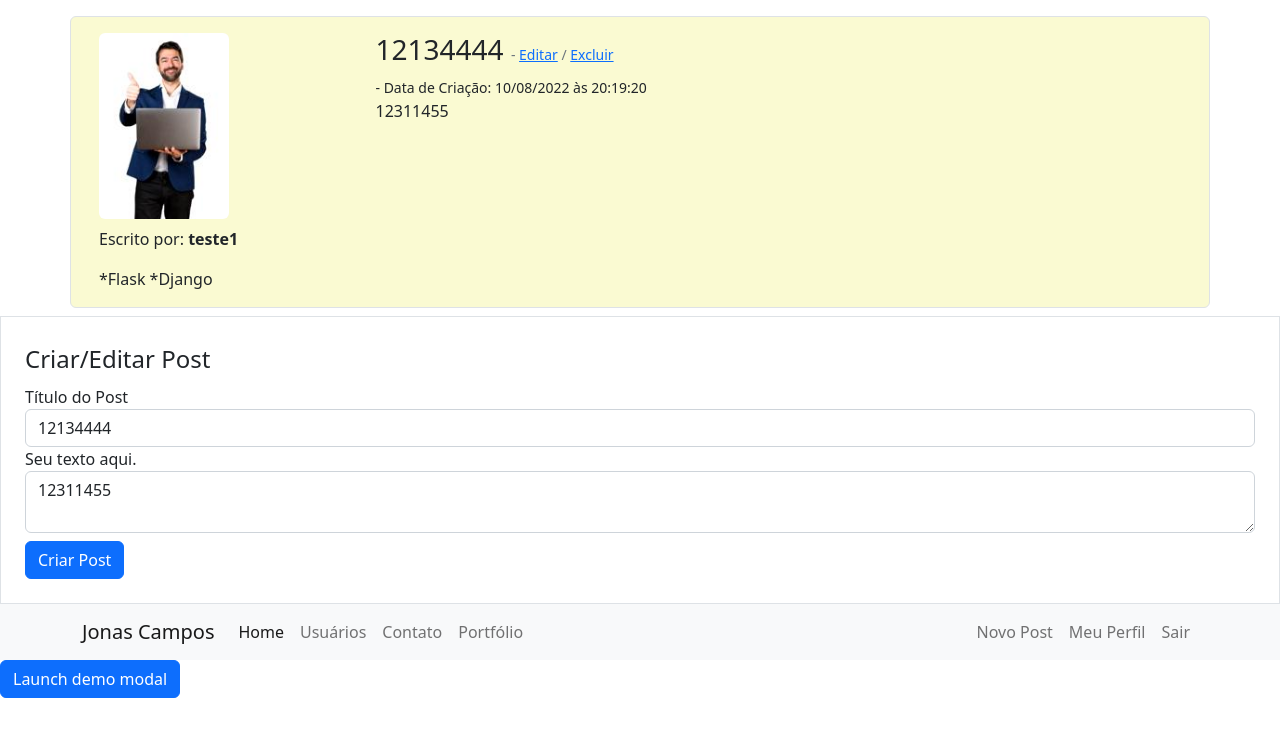
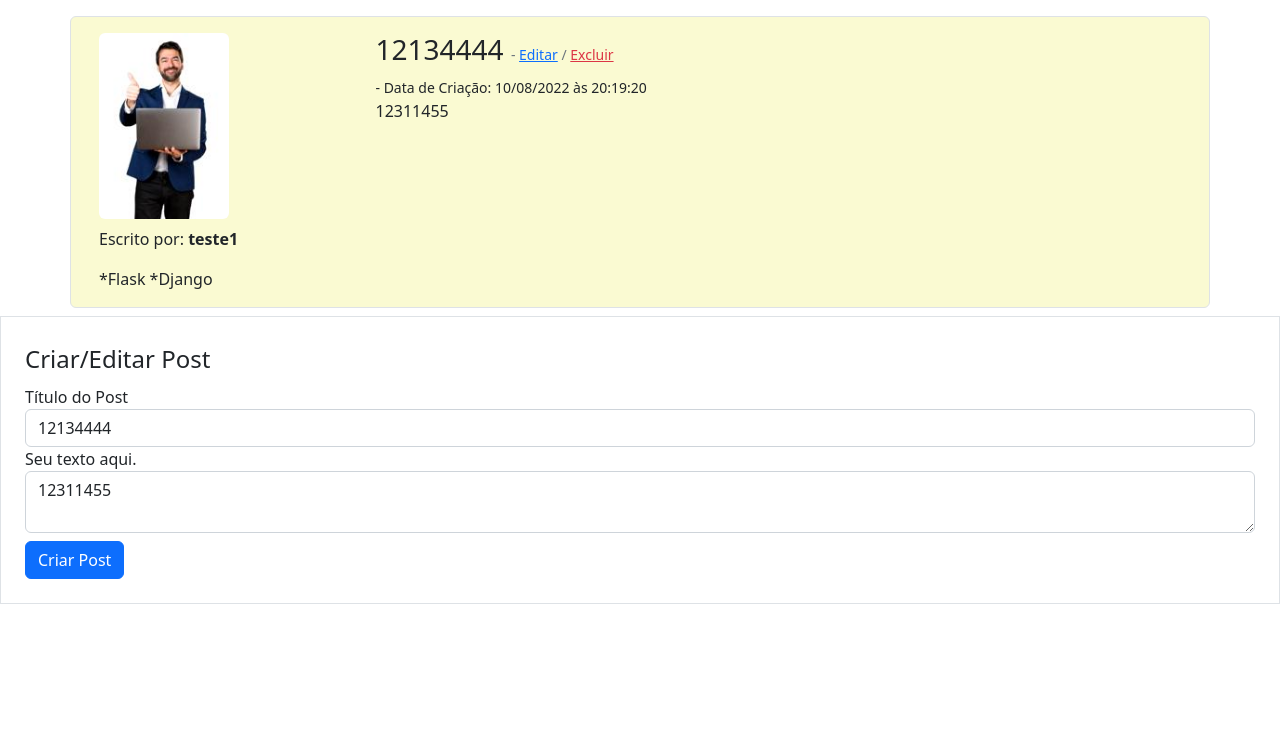
Before and after one commit to jonasaacampos/blog_python_flask, a Flask app: page /post/1 in a window 1280 px wide. Shown: the part 56-800 px from the top of the page. Run offline with Flask 2, Linux system fonts and the light colour scheme; a user stored in the database is signed in; data comes from the database, SQL or seed files in the repository; both versions use the stored data as it was after the commit; some libraries are stand-ins or nearby versions.

Commit message:
funcionalidade de exlusão de conteúdo

```diff
--- a/routes.py
+++ b/routes.py
@@ -1,4 +1,4 @@
-from flask import render_template, url_for, request, flash, redirect
+from flask import render_template, url_for, request, flash, redirect, abort
 import forms
 from app import app, database, bcrypt
 from models import Usuario, Post
@@ -157,5 +157,14 @@
         form = None
     return render_template('post.html', post=post, form_new_post=form_new_post)
 
-## img credit
-# flaticon
+@app.route('/post/<post_id>/excluir', methods=['GET', 'POST'])
+@login_required
+def excluir_post(post_id):
+    post = Post.query.get(post_id)
+    if current_user == post.author:
+        database.session.delete(post)
+        database.session.commit()
+        flash('Post Excluído com Sucesso', 'alert-danger')
+        return redirect(url_for('home'))
+    else:
+        abort(403)
--- a/templates/modal_excluir.html
+++ b/templates/modal_excluir.html
@@ -1,29 +1,19 @@
-{% extends 'base.html' %}
-
-{% block body %}
-
-    <!-- Button trigger modal -->
-    <button type="button" class="btn btn-primary" data-bs-toggle="modal" data-bs-target="#Excluir">
-        Launch demo modal
-    </button>
-
-    <!-- Modal -->
-    <div class="modal fade" id="Exluir" tabindex="-1" aria-labelledby="exampleModalLabel" aria-hidden="true">
+<div class="modal fade" id="Excluir" tabindex="-1" aria-labelledby="exampleModalLabel" aria-hidden="true">
   <div class="modal-dialog">
     <div class="modal-content">
       <div class="modal-header">
-                    <h5 class="modal-title" id="exampleModalLabel">Modal title</h5>
+        <h5 class="modal-title" id="exampleModalLabel">Excluir Post</h5>
         <button type="button" class="btn-close" data-bs-dismiss="modal" aria-label="Close"></button>
       </div>
       <div class="modal-body">
-                    ...
+        Você quer realmente excluir esse post? (Essa ação não pode ser desfeita)
       </div>
       <div class="modal-footer">
-                    <button type="button" class="btn btn-secondary" data-bs-dismiss="modal">Close</button>
-                    <button type="button" class="btn btn-primary">Save changes</button>
+        <button type="button" class="btn btn-secondary" data-bs-dismiss="modal">Cancelar</button>
+          <form method="POST" action="{{ url_for('excluir_post', post_id=post.id) }}">
+            <button type="submit" class="btn btn-danger">Excluir Post</button>
+          </form>
       </div>
     </div>
   </div>
 </div>
-
-{% endblock body %}
--- a/templates/post.html
+++ b/templates/post.html
@@ -28,7 +28,9 @@
 
                     <small class="text-muted" style="font-size: 14px">
                         {% if form_new_post %}
-                            - <a href="#editar_post">Editar</a>  / <a href="modal_excluir.html" data-bs-toggle="modal" data-bs-target="#Exluir">Excluir</a>
+                            - <a href="#editar_post">Editar</a>  /
+                            <a href="modal_excluir.html" class="text-danger" data-bs-toggle="modal"
+                               data-bs-target="#Excluir">Excluir</a>
                         {% endif %}
                     </small>
 
@@ -46,6 +48,7 @@
         {% include 'form_new_post.html' %}
     {% endif %}
 
+
     {% include 'modal_excluir.html' %}
 
 {% endblock %}
```
Also changed, not shown: site.db. Lines whose indentation alone changed are shown as unchanged.
